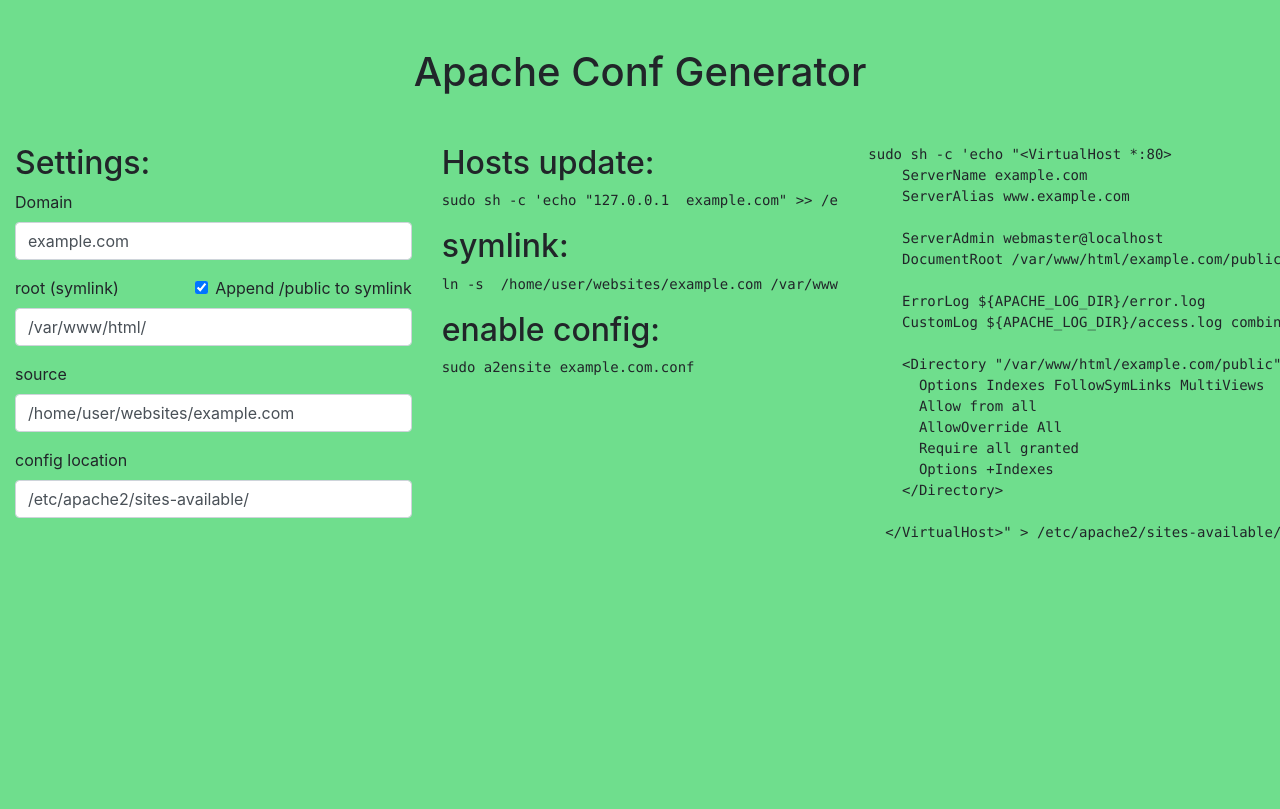
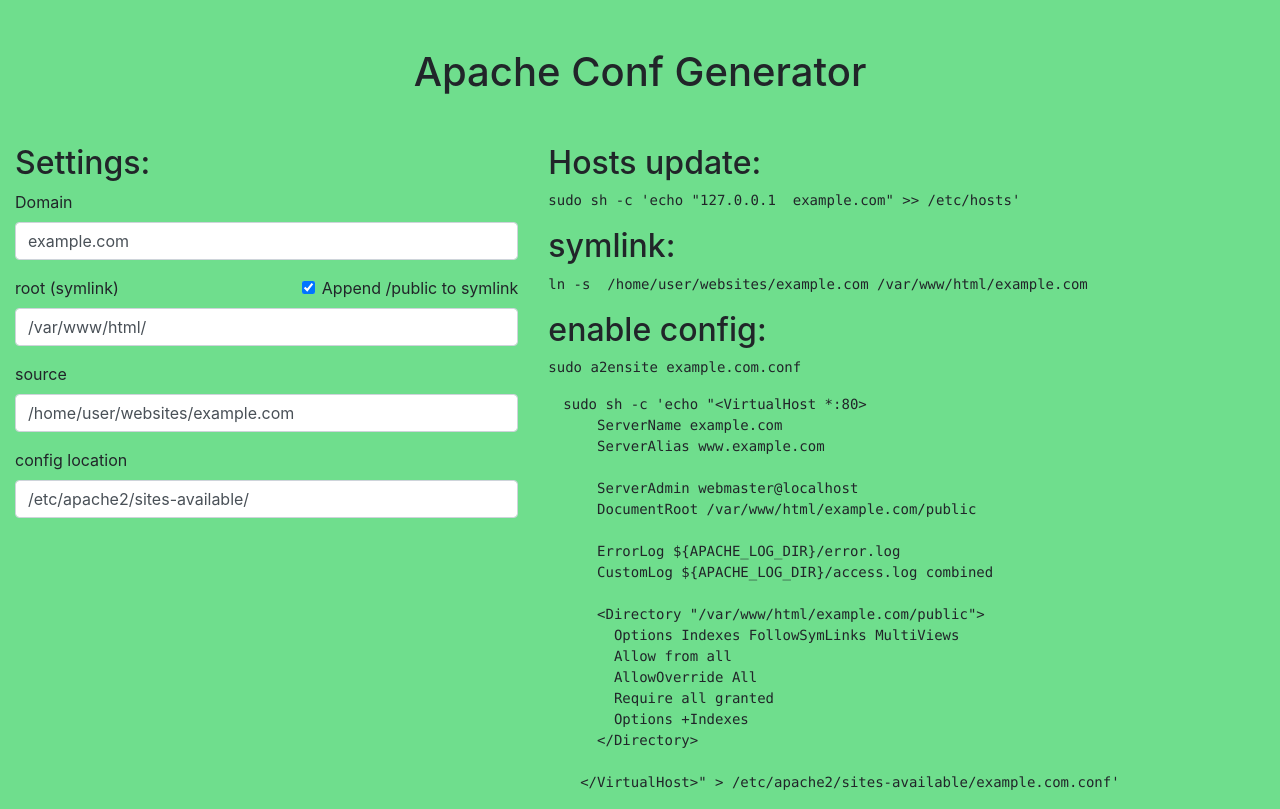
Before and after one commit to robvankeilegom/apache-conf-generator.robvankeilegom.be, an Angular app: page / in a window 1280 px wide. Built offline with nearby package versions, Linux system fonts and the light colour scheme.

Commit message:
Change layout

```diff
--- a/src/app/generator/generator.component.html
+++ b/src/app/generator/generator.component.html
@@ -1,6 +1,6 @@
 <div class="container-fluid mt-5">
   <div class="row">
-    <div class="col-4">
+    <div class="col-5">
       <h2>Settings:</h2>
       <form [formGroup]="form">
         <div class="form-group">
@@ -26,15 +26,15 @@
       </form>
     </div>
 
-    <div class="col-4">
+    <div class="col-7">
       <h2>Hosts update:</h2>
       <pre>{{ this.hostFile }}</pre>
       <h2>symlink:</h2>
       <pre>{{ this.symlink }}</pre>
       <h2>enable config:</h2>
       <pre>{{ this.enableConfig }}</pre>
+      <pre #codeEl class="col-12">
+      </pre>
     </div>
-    <pre #codeEl class="col-4">
-    </pre>
   </div>
 </div>
```
